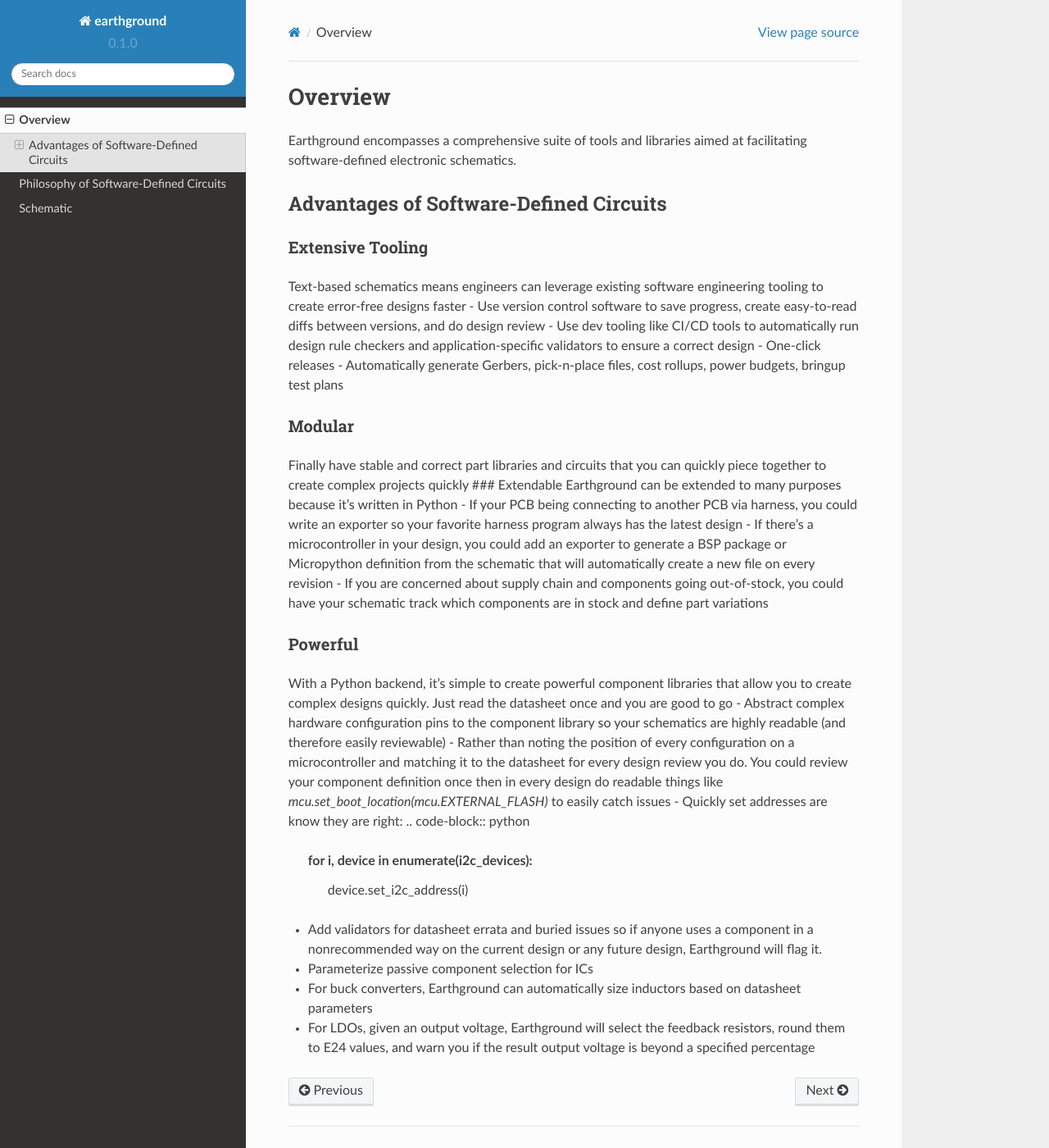
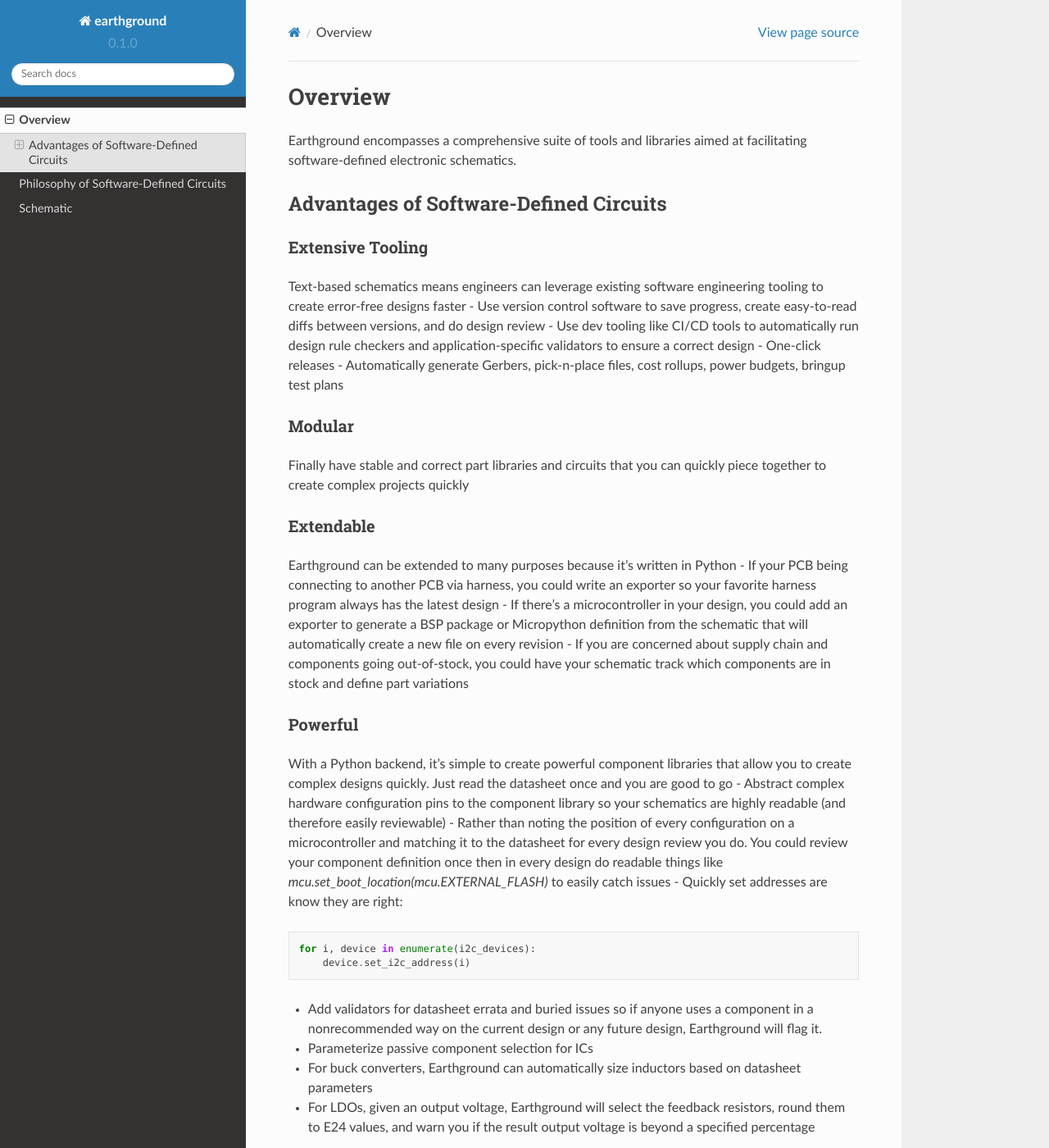
Before and after one commit to esophagoose/earthground, a Sphinx documentation site: the page built from docs/overview.rst, in a window 1280 px wide and 1400 px high. Shown: the whole window at 82% size. Built offline with Sphinx 7.4.7 and the Read the Docs theme 2.0.0, drawn with Linux system fonts in a browser that asks for light colours.

Commit message:
more changes

```diff
--- a/docs/overview.rst
+++ b/docs/overview.rst
@@ -16,7 +16,9 @@
 Modular
 ~~~~~~~
 Finally have stable and correct part libraries and circuits that you can quickly piece together to create complex projects quickly
-### Extendable
+
+Extendable
+~~~~~~~~~~
 Earthground can be extended to many purposes because it's written in Python
 - If your PCB being connecting to another PCB via harness, you could write an exporter so your favorite harness program always has the latest design
 - If there's a microcontroller in your design, you could add an exporter to generate a BSP package or Micropython definition from the schematic that will automatically create a new file on every revision
@@ -28,6 +30,7 @@
 - Abstract complex hardware configuration pins to the component library so your schematics are highly readable (and therefore easily reviewable)
 - Rather than noting the position of every configuration on a microcontroller and matching it to the datasheet for every design review you do. You could review your component definition once then in every design do readable things like `mcu.set_boot_location(mcu.EXTERNAL_FLASH)` to easily catch issues
 - Quickly set addresses are know they are right:
+
 .. code-block:: python
 
     for i, device in enumerate(i2c_devices):
--- a/docs/philosophy.rst
+++ b/docs/philosophy.rst
@@ -17,6 +17,7 @@
 - Use enums to switch between options
 - Writing component functions and enums from the viewpoint of using the part not the IC
 Bad:
+
 .. code-block:: python
 
    class CfgPin1(enum.Enum):
@@ -24,6 +25,7 @@
        HIGH = "VCC
 
 Good:
+
 .. code-block:: python
 
    class BootConfig(enum.Enum):
```
Also changed, not shown: docs/schematic.rst (+8 -1 lines), 1 other file.
